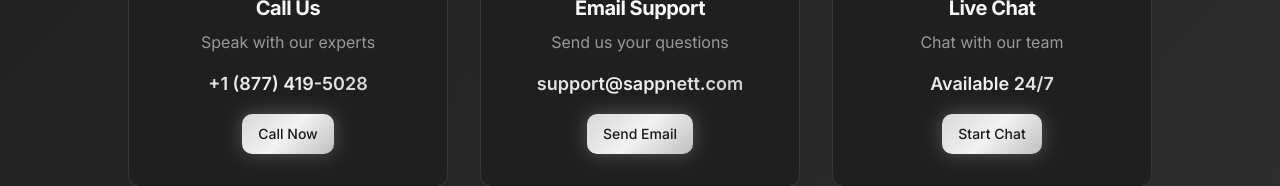
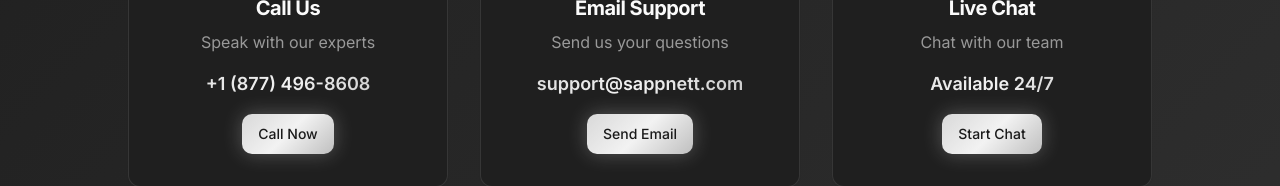
Before and after one commit to sappnett/sapp-nett, a React (Vite) app: page /contact in a window 1280 px wide. Shown: the part 880-1066 px from the top of the page. Built offline with nearby package versions, Linux system fonts and the light colour scheme; the HTML template or start-up script is replaced by a standard one; a web font is replaced by a local one.

Commit message:
Update Contact.tsx

```diff
--- a/src/pages/Contact.tsx
+++ b/src/pages/Contact.tsx
@@ -11,7 +11,7 @@
     icon: Phone,
     title: "Call Us",
     description: "Speak with our experts",
-    contact: "+1 (877) 419-5028",
+    contact: "+1 (877) 496-8608",
     action: "Call Now",
     href: "tel:+18774195028",
   },
```
